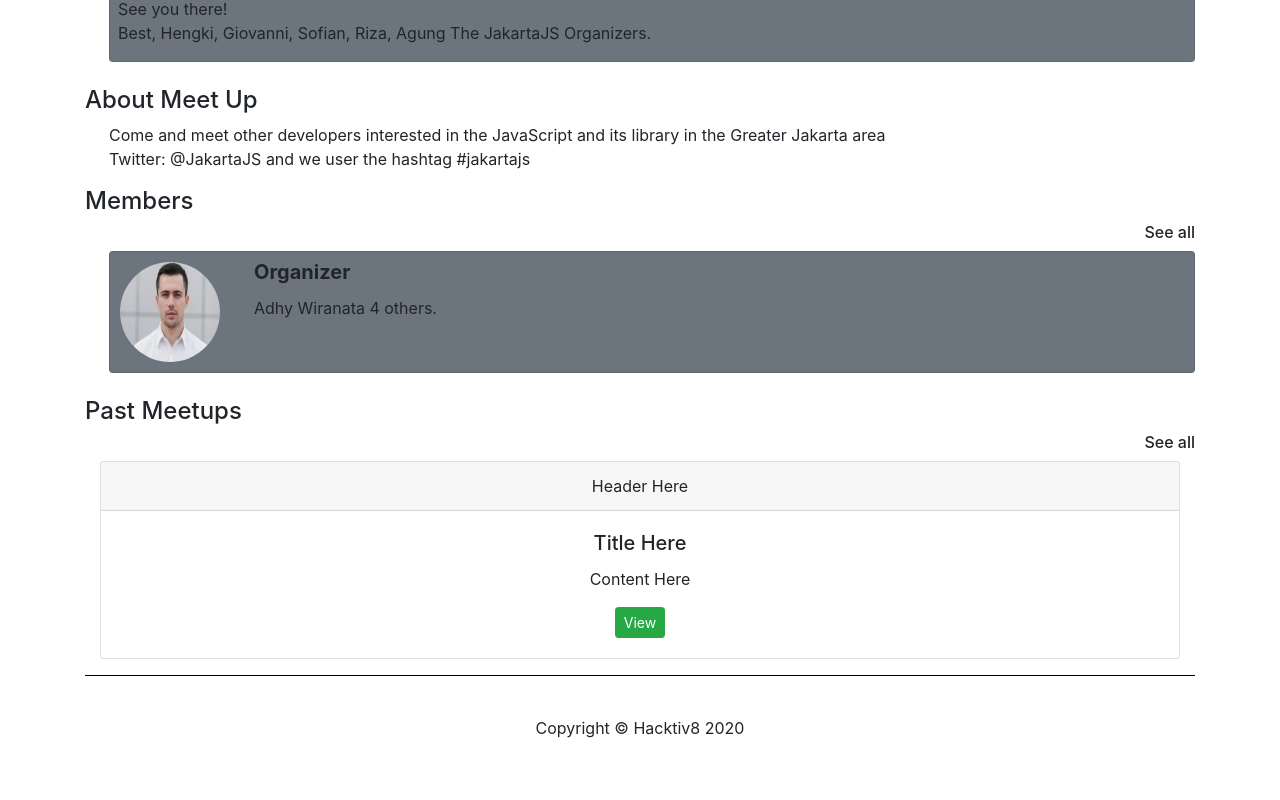
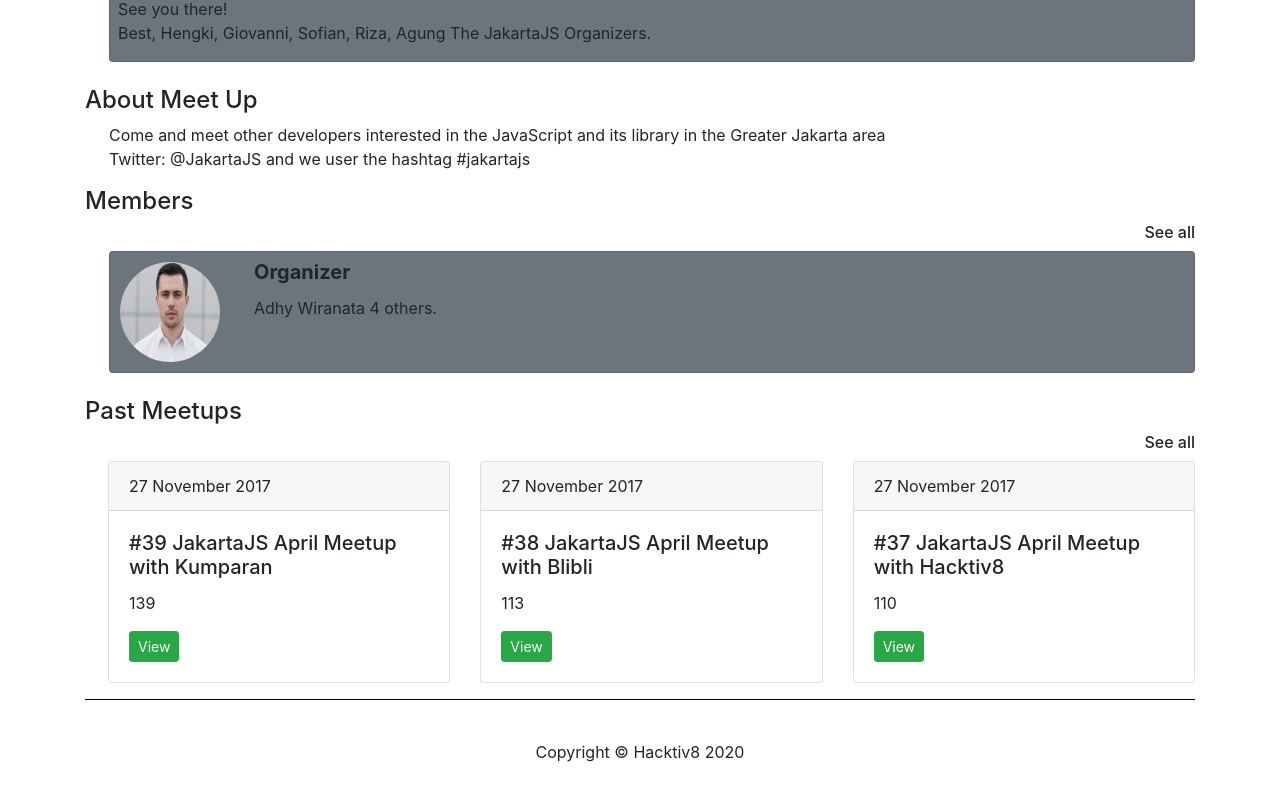
Before and after one commit to alhambraa/My-App, a React (Create React App) app: page / in a window 1280 px wide. Shown: the part 575-1375 px from the top of the page. Built offline with nearby package versions, Linux system fonts and the light colour scheme.

Commit message:
Update PastMeetUp.js

```diff
--- a/src/components/PastMeetUp.js
+++ b/src/components/PastMeetUp.js
@@ -1,19 +1,25 @@
 import React from 'react'
-import {Col,Card,Button} from 'react-bootstrap'
+import {Row,Col,Card,Button} from 'react-bootstrap'
 import PropTypes from 'prop-types'
 
-const PastMeetUp = ({header,title,content}) => {
+const PastMeetUp = ({data}) => {
     return (
-        <Col>
-            <Card>
-                <Card.Header>{header}</Card.Header>
-                <Card.Body>
-                    <Card.Title>{title}</Card.Title>
-                    <Card.Text>{content}</Card.Text>
-                    <Button variant="success" size="sm">View</Button>{' '}
-                </Card.Body>
-            </Card>
-        </Col>
+        <Row className="ml-2 text-left">
+            {
+                data.map((list) => (
+            <Col className="col-md-4 grid-wrapper">
+                <Card key={list.id}>
+                    <Card.Header>{list.header}</Card.Header>
+                    <Card.Body>
+                        <Card.Title>{list.title}</Card.Title>
+                        <Card.Text>{list.content}</Card.Text>
+                        <Button variant="success" size="sm">View</Button>{' '}
+                    </Card.Body>
+                </Card>
+            </Col>
+            ))
+            }
+        </Row>
     )
 };
 
@@ -74,3 +80,18 @@ export default PastMeetUp;
         //         </Col>
         //     </Row>
         // </Container>
+
+        // const PastMeetUp = ({header,title,content}) => {
+        //     return (
+        //         <Col>
+        //             <Card>
+        //                 <Card.Header>{header}</Card.Header>
+        //                 <Card.Body>
+        //                     <Card.Title>{title}</Card.Title>
+        //                     <Card.Text>{content}</Card.Text>
+        //                     <Button variant="success" size="sm">View</Button>{' '}
+        //                 </Card.Body>
+        //             </Card>
+        //         </Col>
+        //     )
+        // };
```
